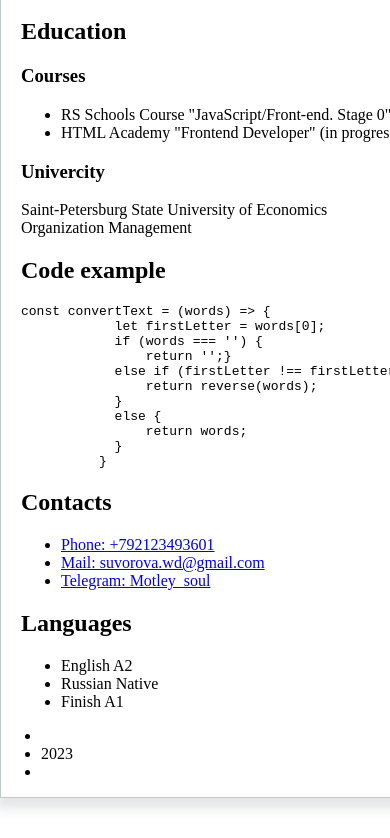
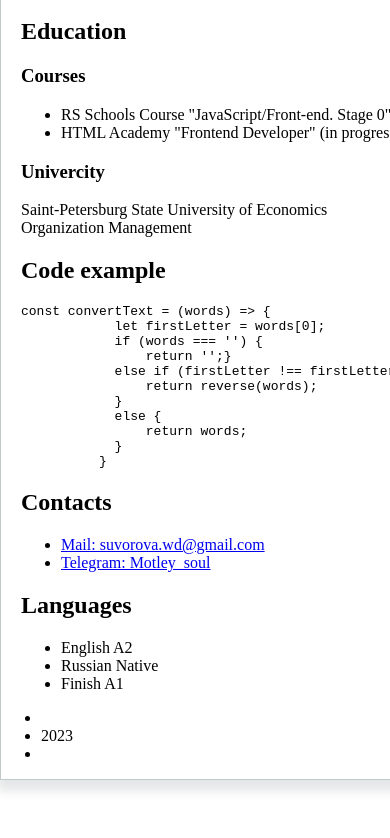
Before and after one commit to Motleysoul/rsschool-cv, a plain HTML site: page index.html in a window 390 px wide. Shown: the part 564-1402 px from the top of the page. Drawn offline with Linux system fonts and the light colour scheme; a web font is replaced by a local one.

Commit message:
fix: delite phone

```diff
--- a/index.html
+++ b/index.html
@@ -73,7 +73,6 @@
       <div class="contacts">
         <h2 class="section-title">Contacts</h2>
         <ul class="contacts-list">
-          <li class="contacts-item"><a href="#">Phone: +792123493601</a></li>
           <li class="contacts-item"><a href="mailto:suvorova.wd@gmail.com">Mail: suvorova.wd@gmail.com</a></li>
           <li class="contacts-item"><a href="https://t.me/Motley_soul">Telegram: Motley_soul</a></li>
         </ul>
```
